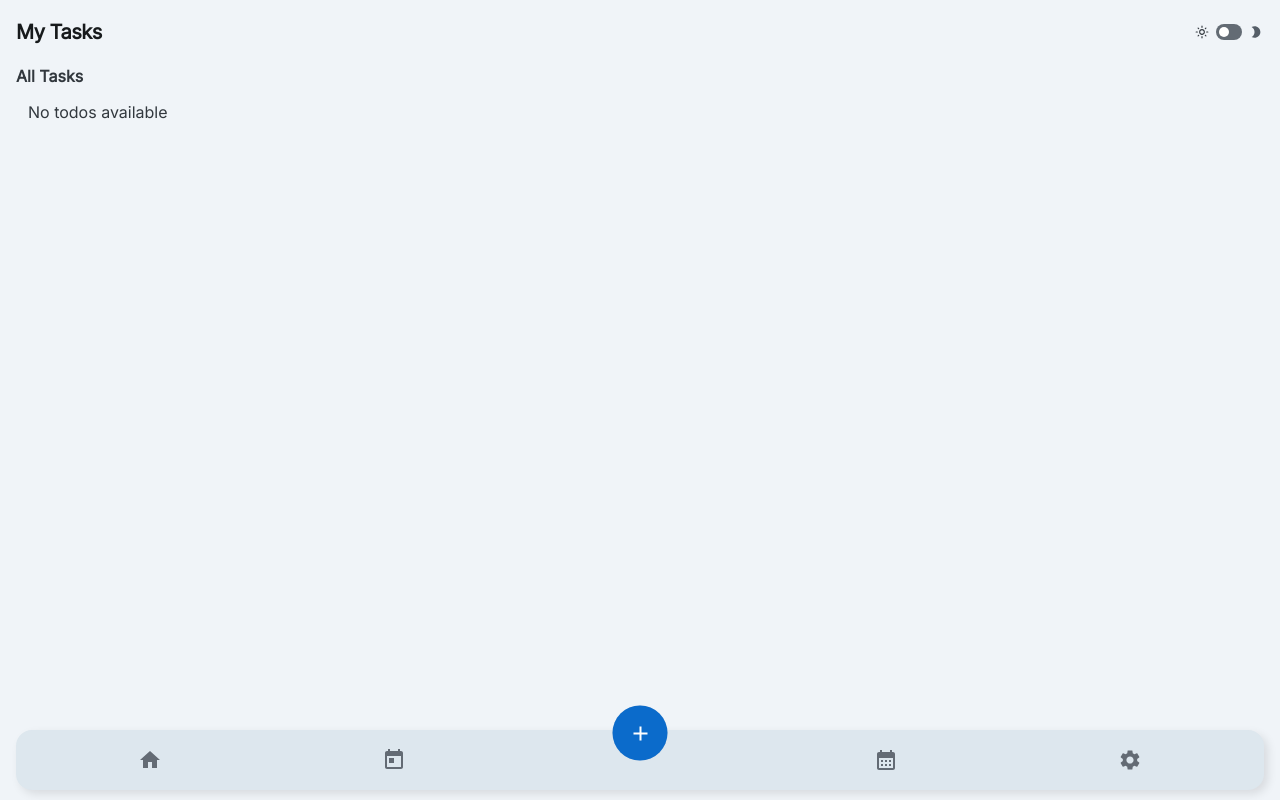
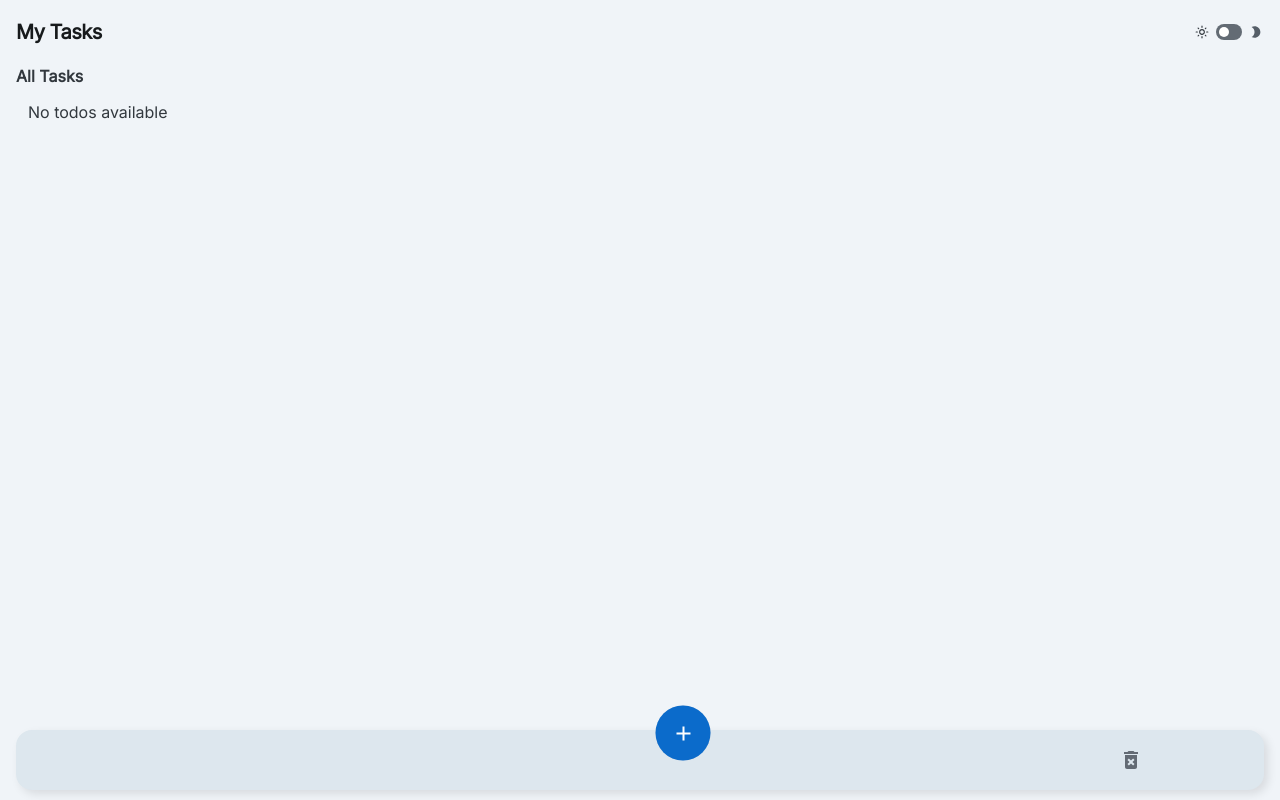
Before and after one commit to mattroberts11/todo-chrome, a React (Vite) app: page / in a window 1280 px wide. Built offline with nearby package versions, Linux system fonts and the light colour scheme.

Commit message:
chore: hide unused icons add tooltip for delete all

```diff
--- a/src/components/Footer.tsx
+++ b/src/components/Footer.tsx
@@ -1,23 +1,28 @@
 import React, { useContext } from "react";
-import { Box, IconButton, Stack } from "@mui/joy";
+import { Box, IconButton, Stack, Tooltip } from "@mui/joy";
 import { useTheme } from "@mui/joy";
 
 import { AppContext } from "../AppContext";
 import AddIcon from "@mui/icons-material/Add";
-import CalendarMonthIcon from "@mui/icons-material/CalendarMonth";
+// import CalendarMonthIcon from "@mui/icons-material/CalendarMonth";
 import HomeIcon from "@mui/icons-material/Home";
 import SettingsIcon from "@mui/icons-material/Settings";
 import TodayIcon from "@mui/icons-material/Today";
+import DeleteForeverIcon from "@mui/icons-material/DeleteForever";
 
-const ButtonWrapper: React.FC<{ children: React.ReactNode }> = ({
-  children,
-}) => {
+type ButtonWrapperProps = {
+  children: React.ReactNode;
+  sx?: object;
+};
+
+const ButtonWrapper: React.FC<ButtonWrapperProps> = ({ children, sx = {} }) => {
   return (
     <Box
       sx={{
         display: "flex",
         flexDirection: "column",
         alignItems: "center",
+        ...sx,
       }}
     >
       {children}
@@ -72,19 +77,26 @@ const Footer: React.FC = () => {
       >
         <Stack direction="row" width="100%" justifyContent="space-around">
           <ButtonWrapper>
-            <IconButton variant="plain" aria-label="Go to Home">
+            <IconButton
+              variant="plain"
+              aria-label="Go to Home"
+              sx={{ display: "none" }}
+            >
               <HomeIcon sx={{ display: "block" }} />
             </IconButton>
           </ButtonWrapper>
           <ButtonWrapper>
-            <IconButton variant="plain">
+            <IconButton variant="plain" sx={{ display: "none" }}>
               <TodayIcon
                 sx={{ display: "block" }}
                 aria-label="View Today's Tasks"
               />
             </IconButton>
           </ButtonWrapper>
-          <Box id="mid-spacer" sx={{ width: "40px", position: "relative" }}>
+          <Box
+            id="mid-spacer"
+            sx={{ width: "40px", marginLeft: "10%", position: "relative" }}
+          >
             <Box
               sx={{
                 position: "absolute",
@@ -118,20 +130,30 @@ const Footer: React.FC = () => {
           </Box>
           <ButtonWrapper>
             <IconButton
+              sx={{ display: "none" }}
               variant="plain"
-              aria-label="Veiw tasks on a certian date"
+              aria-label="Application settings"
             >
-              <CalendarMonthIcon sx={{ display: "block" }} />
+              <SettingsIcon />
             </IconButton>
           </ButtonWrapper>
           <ButtonWrapper>
-            <IconButton
-              variant="plain"
-              aria-label="Application settings"
-              onClick={clearAllStorage}
+            <Tooltip
+              color="danger"
+              variant="solid"
+              size="sm"
+              title="This will delete All tasks forever!"
+              placement="top"
+              arrow
             >
-              <SettingsIcon sx={{ display: "block" }} />
-            </IconButton>
+              <IconButton
+                variant="plain"
+                aria-label="Delete all tasks"
+                onClick={clearAllStorage}
+              >
+                <DeleteForeverIcon sx={{ display: "block" }} />
+              </IconButton>
+            </Tooltip>
           </ButtonWrapper>
         </Stack>
       </Box>
```
